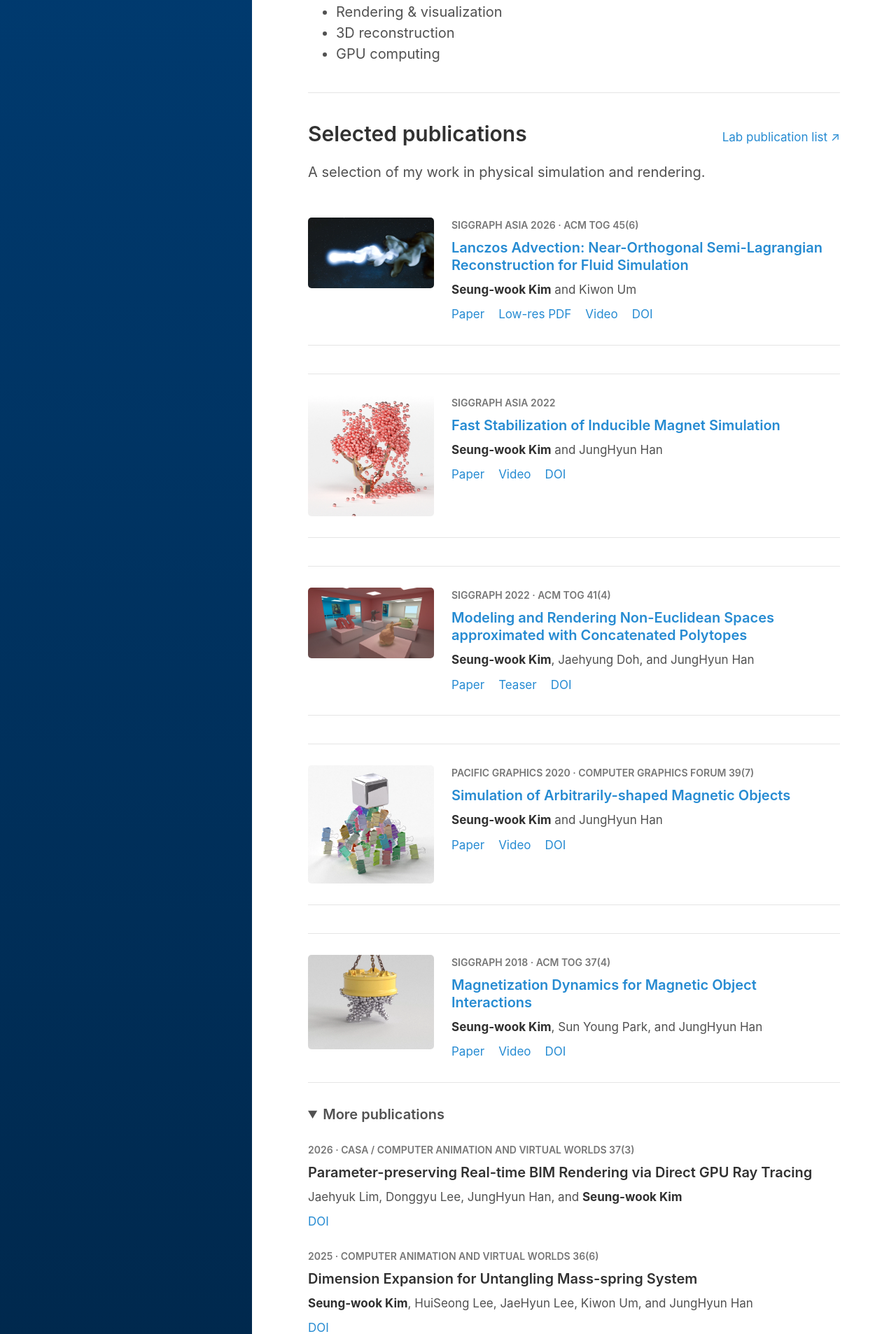
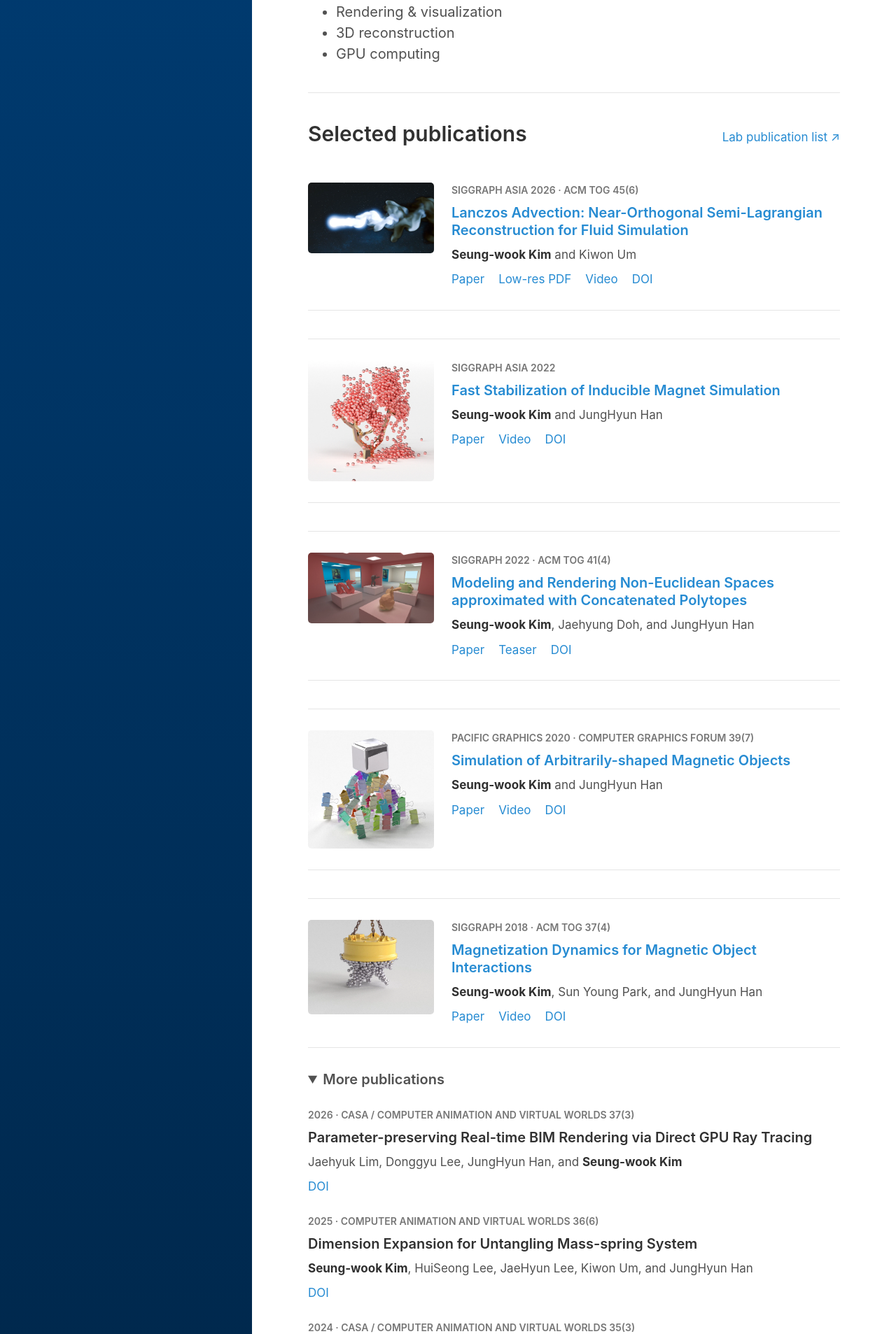
Before and after one commit to God-eunger/God-eunger.github.io, a Jekyll site: the page built from people/swkim/index.html, in a window 1280 px wide. Shown: the part 675-2582 px from the top of the page at 70% size. Built offline with Jekyll 4.4.1, drawn with Linux system fonts in a browser that asks for light colours.

Commit message:
Remove selected publications introductory sentence

```diff
--- a/people/swkim/index.html
+++ b/people/swkim/index.html
@@ -36,7 +36,6 @@ image: https://rtg.hufs.ac.kr/people/swk.png
         <h2 id="publications-title">Selected publications</h2>
         <a class="text-link" href="../../publications/">Lab publication list <span aria-hidden="true">↗</span></a>
       </div>
-      <p class="section-intro">A selection of my work in physical simulation and rendering.</p>
 
       <div class="publication-list">
         <article class="publication">
```
